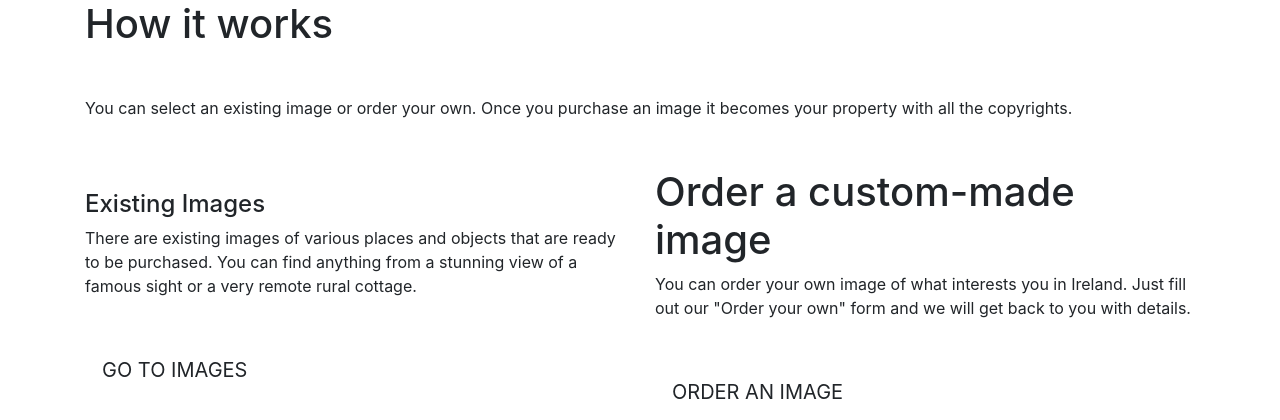
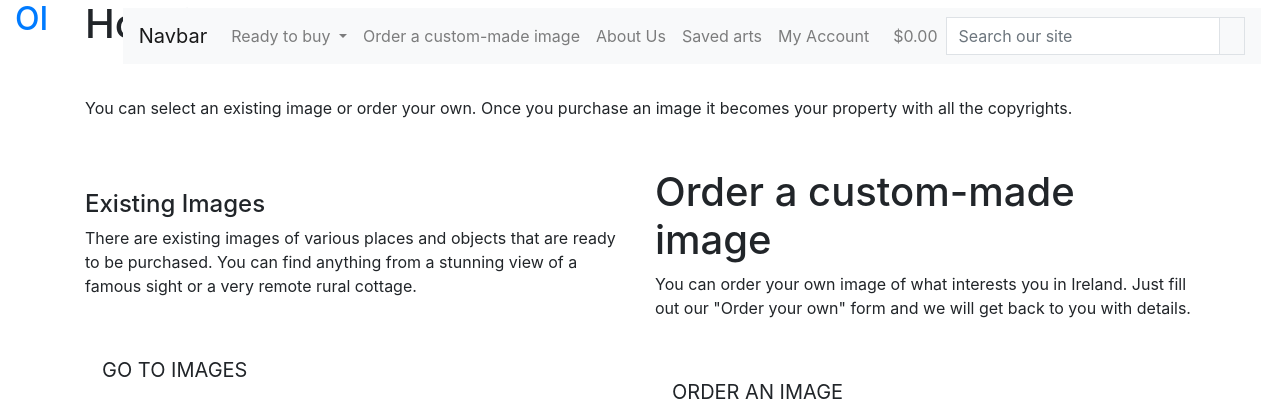
Before and after one commit to olga-od-ua/hello_ireland, a Django app: page / in a window 1280 px wide. Shown: the top 420 px of the page. Run offline with Django 3.2, Linux system fonts and the light colour scheme; some libraries are stand-ins or nearby versions.

Commit message:
Add main page header and navbar for large screens only

```diff
--- a/templates/base.html
+++ b/templates/base.html
@@ -34,7 +34,100 @@
   </head>
   <body>
 
-    <header class="container-fluid fixed-top"></header>
+    <header class="container-fluid fixed-top">
+        <div class="row">
+            <div class="col-1">
+                <a href="{% url 'home' %}" class="main-logo-link">
+                    <h2>OI</h2>
+                </a>
+            </div>
+            <div class="col-lg-11 navbar">
+              <nav class="navbar navbar-expand-lg navbar-light bg-light">
+                <a class="navbar-brand" href="#">Navbar</a>
+                <button class="navbar-toggler" type="button" data-toggle="collapse" data-target="#navbarSupportedContent" aria-controls="navbarSupportedContent" aria-expanded="false" aria-label="Toggle navigation">
+                  <span class="navbar-toggler-icon"></span>
+                </button>
+
+                <div class="collapse navbar-collapse" id="navbarSupportedContent">
+                  <ul class="navbar-nav mr-auto">
+                    <li class="nav-item dropdown">
+                      <a class="nav-link dropdown-toggle" href="#" id="navbarDropdown" role="button" data-toggle="dropdown" aria-haspopup="true" aria-expanded="false">
+                        Ready to buy
+                      </a>
+                      <div class="dropdown-menu" aria-labelledby="navbarDropdown">
+                        <a class="dropdown-item" href="#">Buildings</a>
+                        <a class="dropdown-item" href="#">Landscapes</a>
+                        <a class="dropdown-item" href="#">Portraits</a>
+                        <a class="dropdown-item" href="#">Sea life</a>
+                        <a class="dropdown-item" href="#">Wildlife</a>
+                        <div class="dropdown-divider"></div>
+                        <a class="dropdown-item" href="#">Something else here</a>
+                      </div>
+                    </li>
+                    <li class="nav-item">
+                      <a class="nav-link" href="#">Order a custom-made image</a>
+                    </li>
+                    <li class="nav-item">
+                      <a class="nav-link" href="#">About Us</a>
+                    </li>
+                    <li class="nav-item">
+                      <a class="nav-link" href="#">Saved arts</a>
+                    </li>
+                    <!-- Account and shopping basket code was borrowed from Code Institute studying materials -->
+                    <li class="list-inline-item dropdown">
+                      <a class="text-black nav-link" href="#" id="user-options" data-toggle="dropdown" aria-haspopup="true" aria-expanded="false">
+                          <div class="text-center">
+                              <div><i class="fas fa-user fa-lg"></i></div>
+                              <p class="my-0">My Account</p>
+                          </div>
+                      </a>
+                      <div class="dropdown-menu border-0" aria-labelledby="user-options">
+                          {% if request.user.is_authenticated %}
+                              {% if request.user.is_superuser %}
+                                  <a href="" class="dropdown-item">Product Management</a>
+                              {% endif %}
+                              <a href="" class="dropdown-item">My Profile</a>
+                              <a href="{% url 'account_logout' %}" class="dropdown-item">Logout</a>
+                          {% else %}
+                              <a href="{% url 'account_signup' %}" class="dropdown-item">Register</a>
+                              <a href="{% url 'account_login' %}" class="dropdown-item">Login</a>
+                          {% endif %}
+                      </div>
+                  </li>
+                  <li class="list-inline-item">
+                      <a class="{% if grand_total %}text-info font-weight-bold{% else %}text-black{% endif %} nav-link" href="">
+                          <div class="text-center">
+                              <div><i class="fas fa-shopping-bag fa-lg"></i></div>
+                              <p class="my-0">
+                                  {% if grand_total %}
+                                      ${{ grand_total|floatformat:2 }}
+                                  {% else %}
+                                      $0.00
+                                  {% endif %}
+                              </p>
+                          </div>
+                      </a>
+                  </li>
+                  </ul>
+                  <!-- search form borrowed from Code Institute studying materials -->
+                  <form method="GET" action="">
+                    <div class="input-group w-100">
+                        <input class="form-control border border-black rounded-0" type="text" name="q" placeholder="Search our site">
+                        <div class="input-group-append">
+                            <button class="form-control btn btn-black border border-black rounded-0" type="submit">
+                                <span class="icon">
+                                    <i class="fas fa-search"></i>
+                                </span>
+                            </button>
+                        </div>
+                    </div>
+                </form>
+                </div>
+              </nav>
+            </div>
+        </div>
+
+    </header>
 
     {% if messages %}
         <div class="message-container"></div>
```
